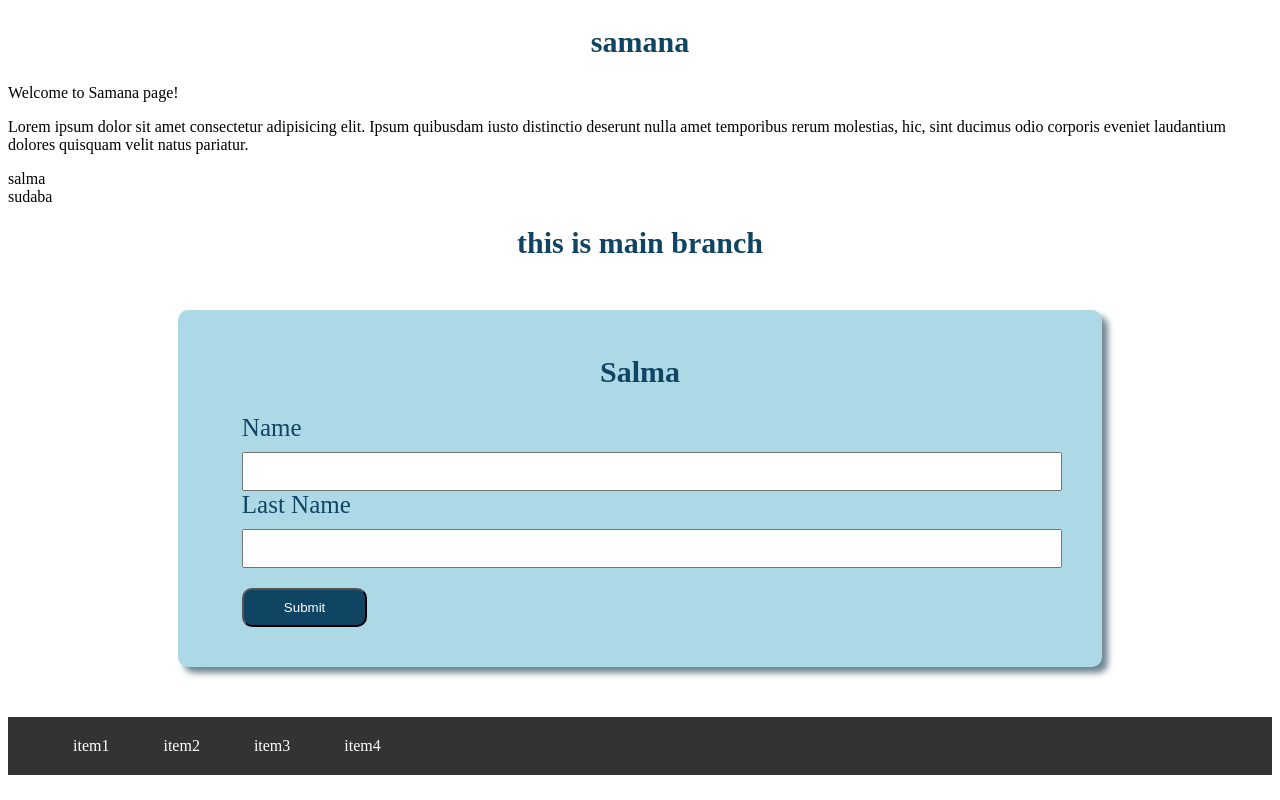
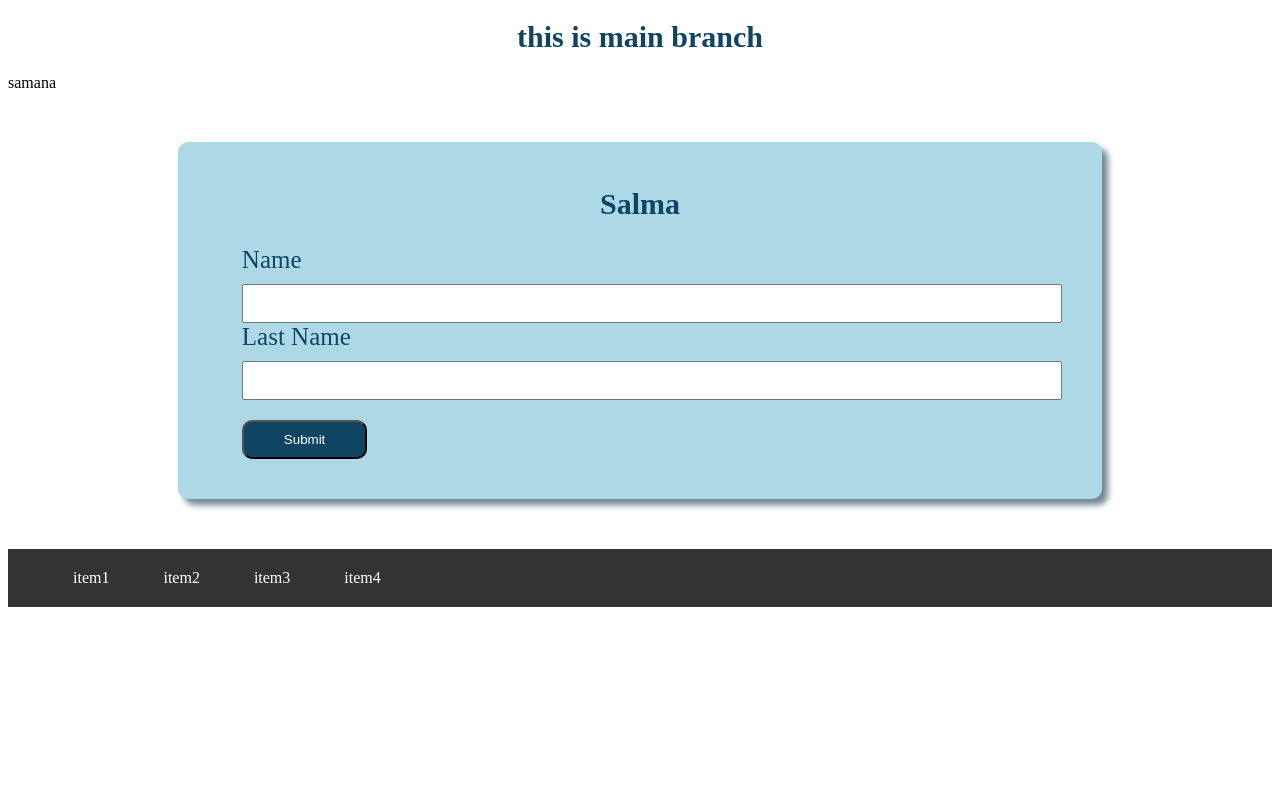
Before and after one commit to SudabaSolaimankhil/group-branch-test, a plain HTML site: page index.html in a window 1280 px wide. Drawn offline with Linux system fonts and the light colour scheme.

Commit message:
Revert "Samana"

```diff
--- a/index.html
+++ b/index.html
@@ -10,7 +10,6 @@
 
 
 <style>
-
           .slm {
             background-color: lightblue;
             width: 70%;
@@ -73,21 +72,10 @@
 
 <body>
 
-
-
-    <section>
-
-
-        <h1 class="head">samana</h1>
-        <p class="para">Welcome to Samana page!</p>
-<p class="para2">Lorem ipsum dolor sit amet consectetur adipisicing elit. Ipsum quibusdam iusto distinctio deserunt nulla amet temporibus rerum molestias, hic, sint ducimus odio corporis eveniet laudantium dolores quisquam velit natus pariatur.</p>
-    </section>
-    <section>salma</section>
-    <section>sudaba</section>
-
     <h1>this is main branch</h1>
 
 
+    <section>samana</section>
 
     <section class="slm">
         <h1>Salma</h1>
@@ -114,7 +102,6 @@
         </footer>
     </section>
 
-
-  </body>
+</body>
 
 </html>
```
Also changed, not shown: bg.jpg (deleted).
